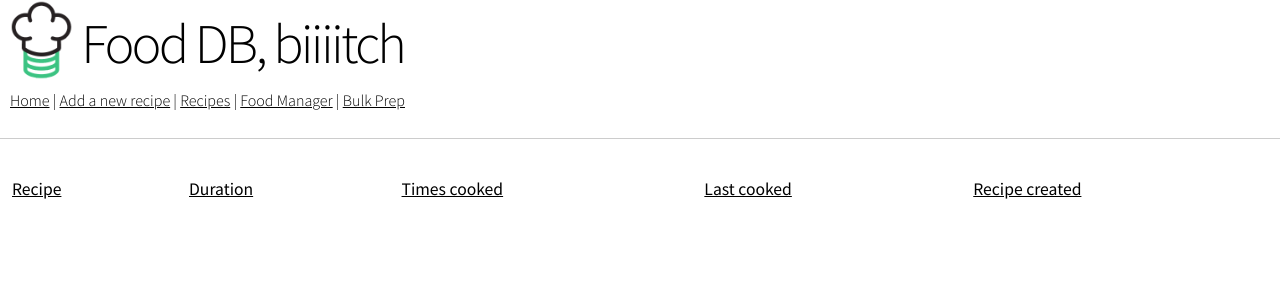
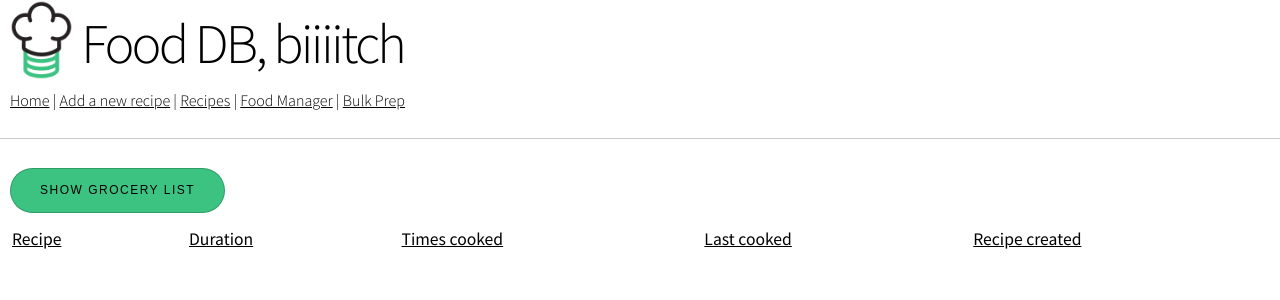
Before and after one commit to liveandletbri/food_db, a Django app: page /bulk/ in a window 1280 px wide. Shown: the top 300 px of the page. Run offline with Django 5.2, Linux system fonts and the light colour scheme; lists and menus that the app fills with data are empty.

Commit message:
show grocery list for all bulk recipes (closes #86)

```diff
--- a/food_db/food_db_app/templates/bulk_prep.html
+++ b/food_db/food_db_app/templates/bulk_prep.html
@@ -4,6 +4,18 @@
 
 {{ recipe_data|json_script:"searchResultsRaw" }}
 {{ tags|json_script:"tagResultsRaw" }}
+
+<button type="button" id="show_groceries_button">Show grocery list</button>
+<div id="grocery_list_modal" class="modal">
+    <div class="modal-content">
+        <span class="close-button">&times;</span>
+        <p id="grocery_list_modal_text">{{ grocery_list | linebreaksbr }}</p>
+        <div class="modal-buttons">
+            <button id="select_grocery_list_text_button">Select Text</button>
+            <button id="close_grocery_list_modal_button">Close</button>
+        </div>
+    </div>
+</div>
 
 <div id="cart_contents">
     <table id="search_results_table">
@@ -63,4 +75,6 @@
     </table>
 </div>
 
+<script src="{% static 'js/show_groceries.js' %}"></script>
+
 {% endblock content %}
--- a/food_db/food_db_app/views.py
+++ b/food_db/food_db_app/views.py
@@ -1035,9 +1035,12 @@ def bulk_prep(request):
     cart = get_cart(request)
     cart_recipes = [Recipe.objects.get(clean_key = key) for key in cart]
 
+    all_recipes_with_children = [child for rec in cart_recipes for child in rec.children if rec.has_children] + cart_recipes
+    groceries = GroceryList([RecipeIngredientData(rec, 1) for rec in all_recipes_with_children], 1)
     context = {
         'cart': cart,
         'recipes': cart_recipes,
+        'grocery_list': groceries.grocery_list_str
     }
     return render(request, 'bulk_prep.html', context)
 
```
